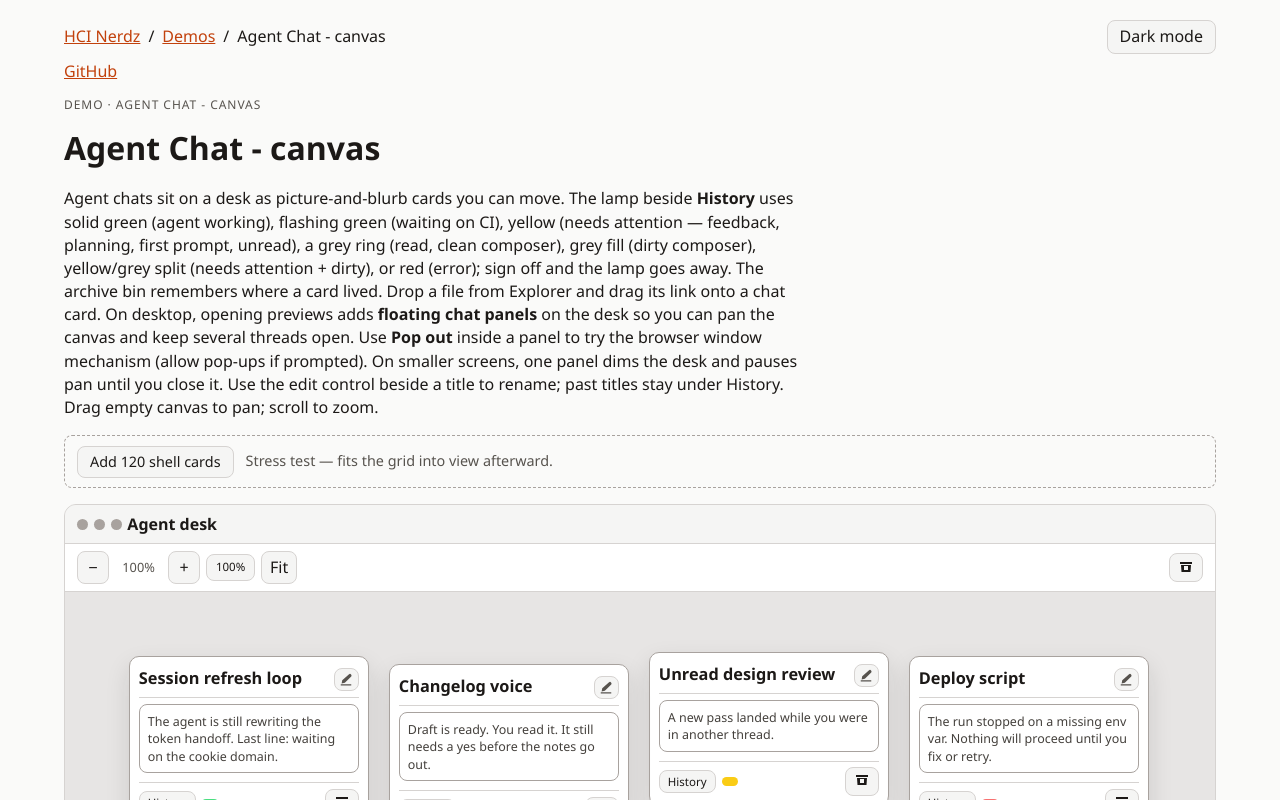
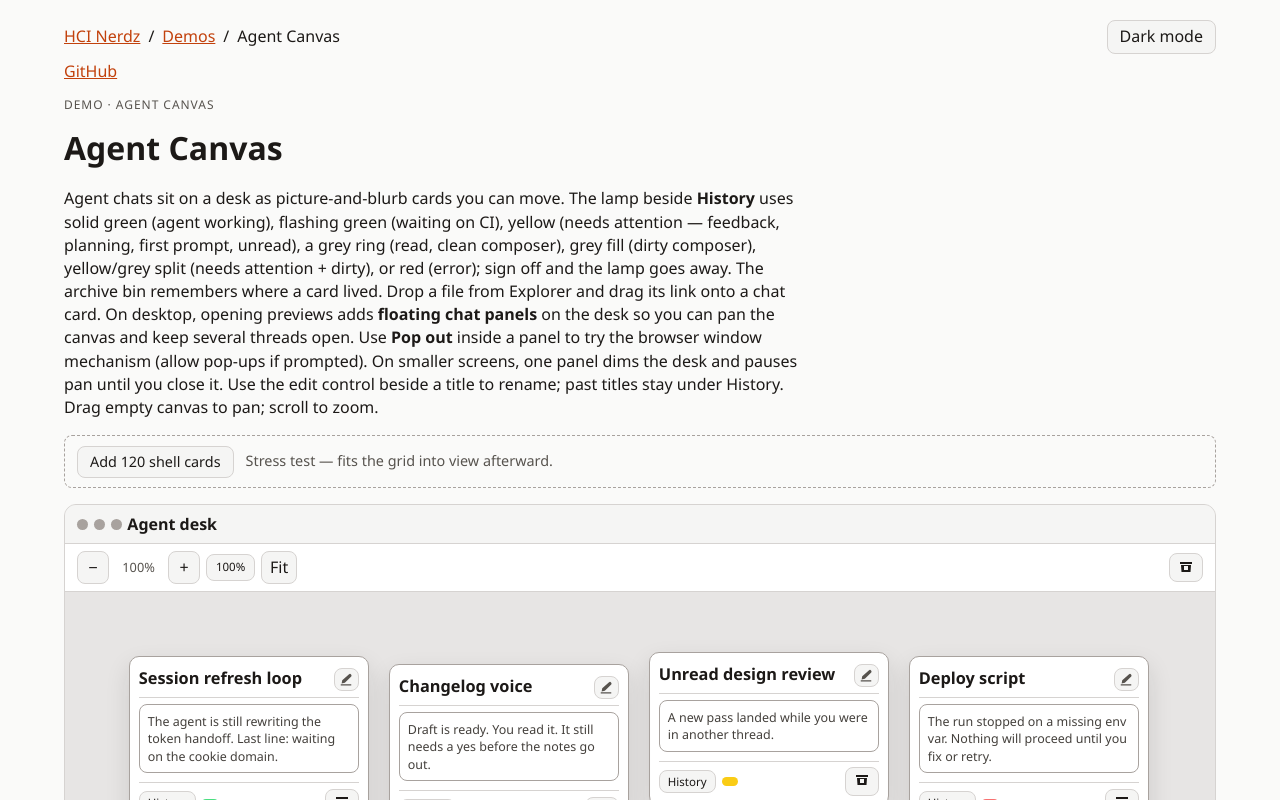
Before and after one commit to HCI-Nerdz/conversation-canvas, a React (Vite) app: page / in a window 1280 px wide. Shown: the top 800 px of the page. Built offline with nearby package versions, Linux system fonts and the light colour scheme.

Commit message:
chore: rebrand to Agent Canvas (agent-canvas URLs)

```diff
--- a/index.html
+++ b/index.html
@@ -3,8 +3,12 @@
   <head>
     <script>
       (function () {
-        var k = "conversation-canvas-theme";
+        var k = "agent-canvas-theme";
+        var legacy = "conversation-canvas-theme";
         var t = localStorage.getItem(k);
+        if (t !== "light" && t !== "dark") {
+          t = localStorage.getItem(legacy);
+        }
         if (t !== "light" && t !== "dark") {
           t = window.matchMedia("(prefers-color-scheme: light)").matches ? "light" : "dark";
         }
@@ -13,7 +17,7 @@
     </script>
     <meta charset="UTF-8" />
     <meta name="viewport" content="width=device-width, initial-scale=1.0" />
-    <title>Agent Chat - canvas · HCI Nerdz</title>
+    <title>Agent Canvas · HCI Nerdz</title>
     <meta
       name="description"
       content="Agent chats as movable preview cards on a canvas, with inbox statuses, an archive bin, and file-to-chat links."
--- a/src/chatDetach.ts
+++ b/src/chatDetach.ts
@@ -8,7 +8,8 @@ export interface ChatWindowSnapshot {
   readonly status: InboxStatus;
 }
 
-const STORAGE_PREFIX = "conversation-canvas:chat:";
+const STORAGE_PREFIX = "agent-canvas:chat:";
+const LEGACY_STORAGE_PREFIX = "conversation-canvas:chat:";
 
 /** Desktop-style UX: several chats at once without locking canvas pan. */
 export function isDesktopMultiChat(): boolean {
@@ -47,7 +48,9 @@ export function persistChatSnapshot(card: Pick<ConversationCard, "id" | "title"
 }
 
 export function readChatSnapshot(id: string): ChatWindowSnapshot | null {
-  const raw = sessionStorage.getItem(`${STORAGE_PREFIX}${id}`);
+  const raw =
+    sessionStorage.getItem(`${STORAGE_PREFIX}${id}`) ??
+    sessionStorage.getItem(`${LEGACY_STORAGE_PREFIX}${id}`);
   if (!raw) return null;
   try {
     return JSON.parse(raw) as ChatWindowSnapshot;
@@ -57,7 +60,7 @@ export function readChatSnapshot(id: string): ChatWindowSnapshot | null {
 }
 
 export function chatWindowName(id: string): string {
-  return `conversation-canvas-${id}`;
+  return `agent-canvas-${id}`;
 }
 
 export function chatWindowFeatures(): string {
--- a/src/react/DemoPage.tsx
+++ b/src/react/DemoPage.tsx
@@ -22,7 +22,7 @@ export function DemoPage() {
           <span aria-hidden="true">/</span>
           <a href="https://hci-nerdz.github.io/demos/">Demos</a>
           <span aria-hidden="true">/</span>
-          <span aria-current="page">Agent Chat - canvas</span>
+          <span aria-current="page">Agent Canvas</span>
         </nav>
         <button
           type="button"
@@ -37,8 +37,8 @@ export function DemoPage() {
         <a href="https://github.com/HCI-Nerdz/conversation-canvas">GitHub</a>
       </p>
       <header>
-        <p className="eyebrow">Demo · Agent Chat - canvas</p>
-        <h1>Agent Chat - canvas</h1>
+        <p className="eyebrow">Demo · Agent Canvas</p>
+        <h1>Agent Canvas</h1>
         <p className="lede">
           Agent chats sit on a desk as picture-and-blurb cards you can move. The lamp beside{" "}
           <strong>History</strong> uses solid green (agent working), flashing green (waiting on CI),
@@ -66,7 +66,7 @@ export function DemoPage() {
         </button>
         <span>Stress test — fits the grid into view afterward.</span>
       </p>
-      <section className="facsimile" aria-label="Agent Chat - canvas facsimile">
+      <section className="facsimile" aria-label="Agent Canvas facsimile">
         <div className="caption">
           <span />
           <span />
--- a/src/react/StandaloneChatPage.tsx
+++ b/src/react/StandaloneChatPage.tsx
@@ -24,12 +24,12 @@ export function StandaloneChatPage({ chatId }: { chatId: string }) {
 
   useEffect(() => {
     applyDemoTheme(readStoredTheme());
-    document.title = `${card.title} · Agent Chat - canvas`;
+    document.title = `${card.title} · Agent Canvas`;
   }, [card.title]);
 
   useEffect(() => {
     function notifyClosed() {
-      window.opener?.postMessage({ type: "conversation-canvas:chat-closed", id: chatId }, "*");
+      window.opener?.postMessage({ type: "agent-canvas:chat-closed", id: chatId }, "*");
     }
     window.addEventListener("beforeunload", notifyClosed);
     return () => window.removeEventListener("beforeunload", notifyClosed);
--- a/src/theme.ts
+++ b/src/theme.ts
@@ -1,9 +1,10 @@
 export type DemoTheme = "light" | "dark";
 
-const STORAGE_KEY = "conversation-canvas-theme";
+const STORAGE_KEY = "agent-canvas-theme";
+const LEGACY_STORAGE_KEY = "conversation-canvas-theme";
 
 export function readStoredTheme(): DemoTheme {
-  const stored = localStorage.getItem(STORAGE_KEY);
+  const stored = localStorage.getItem(STORAGE_KEY) ?? localStorage.getItem(LEGACY_STORAGE_KEY);
   if (stored === "light" || stored === "dark") return stored;
   return window.matchMedia("(prefers-color-scheme: light)").matches ? "light" : "dark";
 }
```
Also changed, not shown: 2 other files (tests, documents, lock files or other folders).
